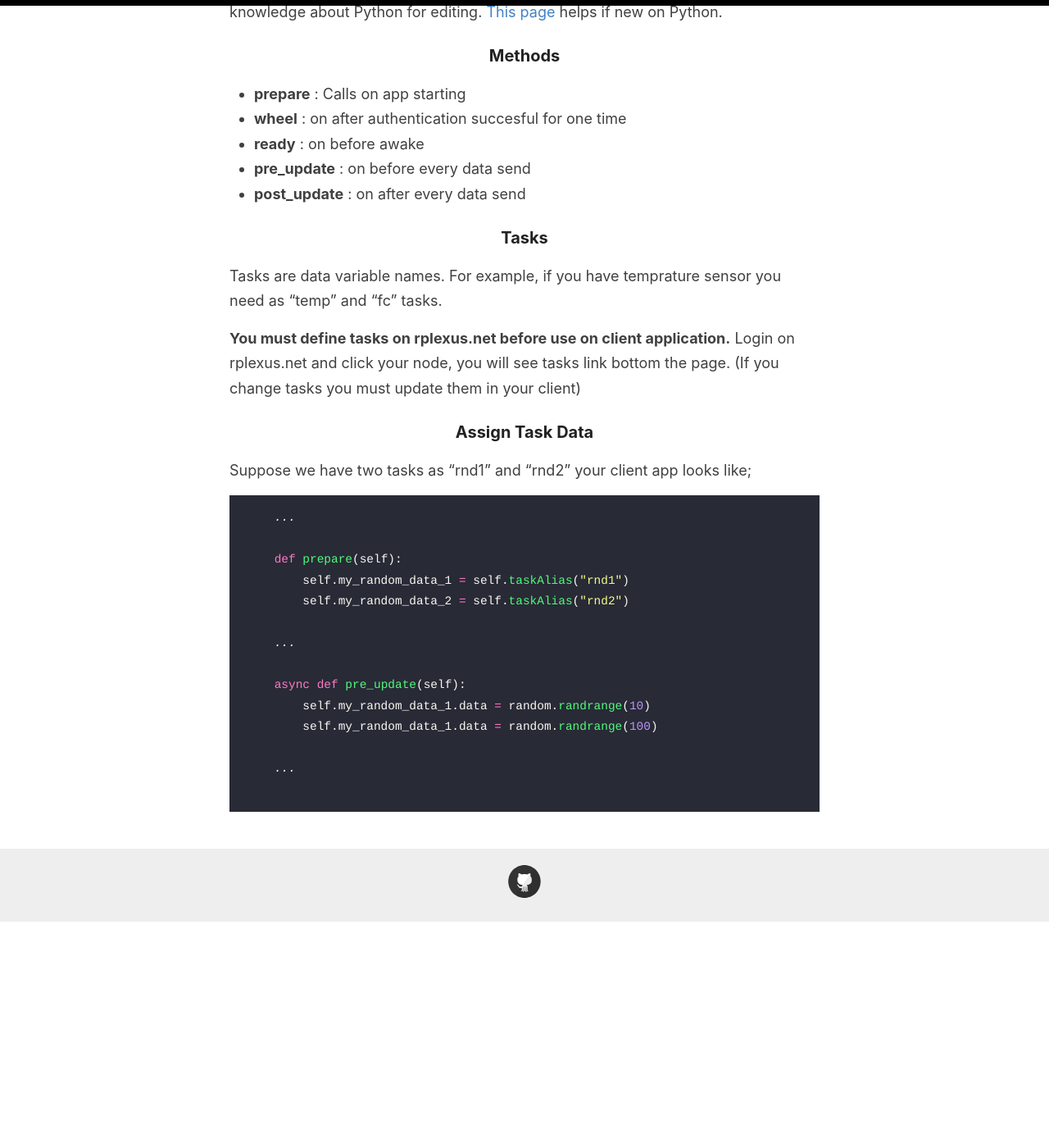
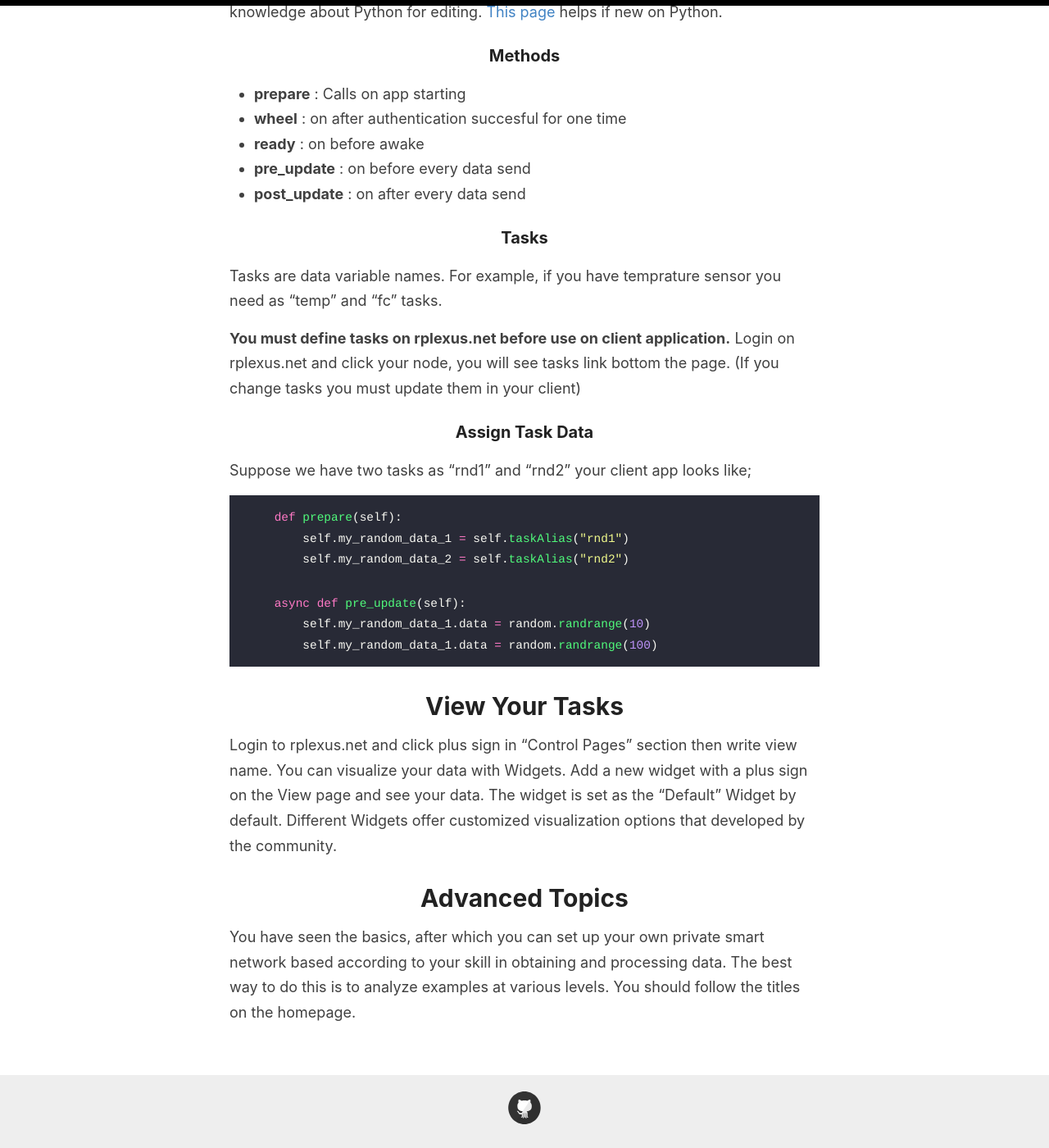
Before and after one commit to alierkanimrek/rplexusdocs, a Jekyll site: the page built from _pages/getting-started.md, in a window 1280 px wide and 1400 px high, scrolled down 2890 px. Shown: the whole window at 82% size. Built offline with Jekyll 4.4.1, drawn with Linux system fonts in a browser that asks for light colours; before the commit the page ends 4014 px from its top, so only the background shows below that.

Commit message:
Update getting-started.md

````diff
--- a/_pages/getting-started.md
+++ b/_pages/getting-started.md
@@ -97,18 +97,19 @@ Tasks are data variable names. For example, if you have temprature sensor you ne
 Suppose we have two tasks as "rnd1" and "rnd2" your client app looks like;
 
 ```python
-    ...
-
     def prepare(self):
         self.my_random_data_1 = self.taskAlias("rnd1")
         self.my_random_data_2 = self.taskAlias("rnd2")
-
-    ...
-
+```
+```python
     async def pre_update(self):
         self.my_random_data_1.data = random.randrange(10)
         self.my_random_data_1.data = random.randrange(100)
+```
 
-    ...
+# View Your Tasks
+Login to rplexus.net and click plus sign in "Control Pages" section then write view name. You can visualize your data with Widgets. Add a new widget with a plus sign on the View page and see your data. The widget is set as the "Default" Widget by default. Different Widgets offer customized visualization options that developed by the community.
 
-```
+
+# Advanced Topics
+You have seen the basics, after which you can set up your own private smart network based according to your skill in obtaining and processing data. The best way to do this is to analyze examples at various levels. You should follow the titles on the homepage.
````
